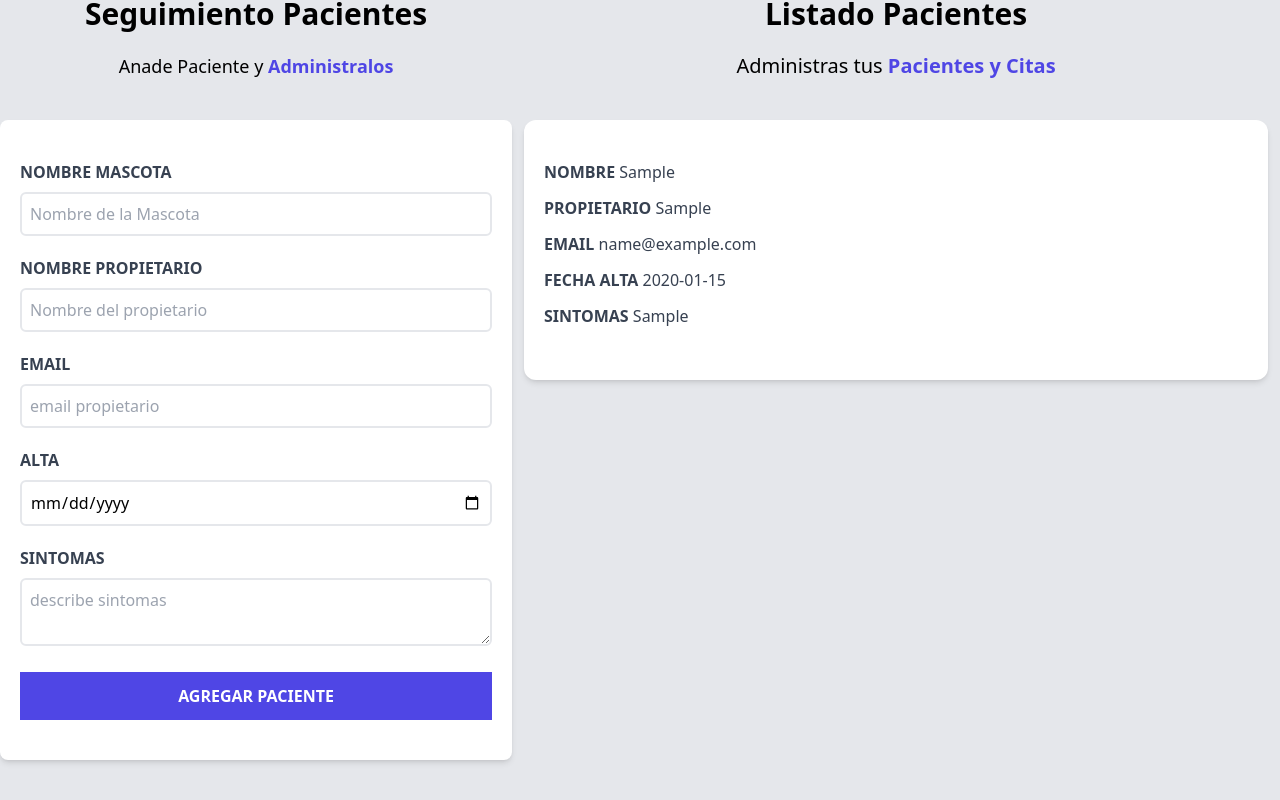
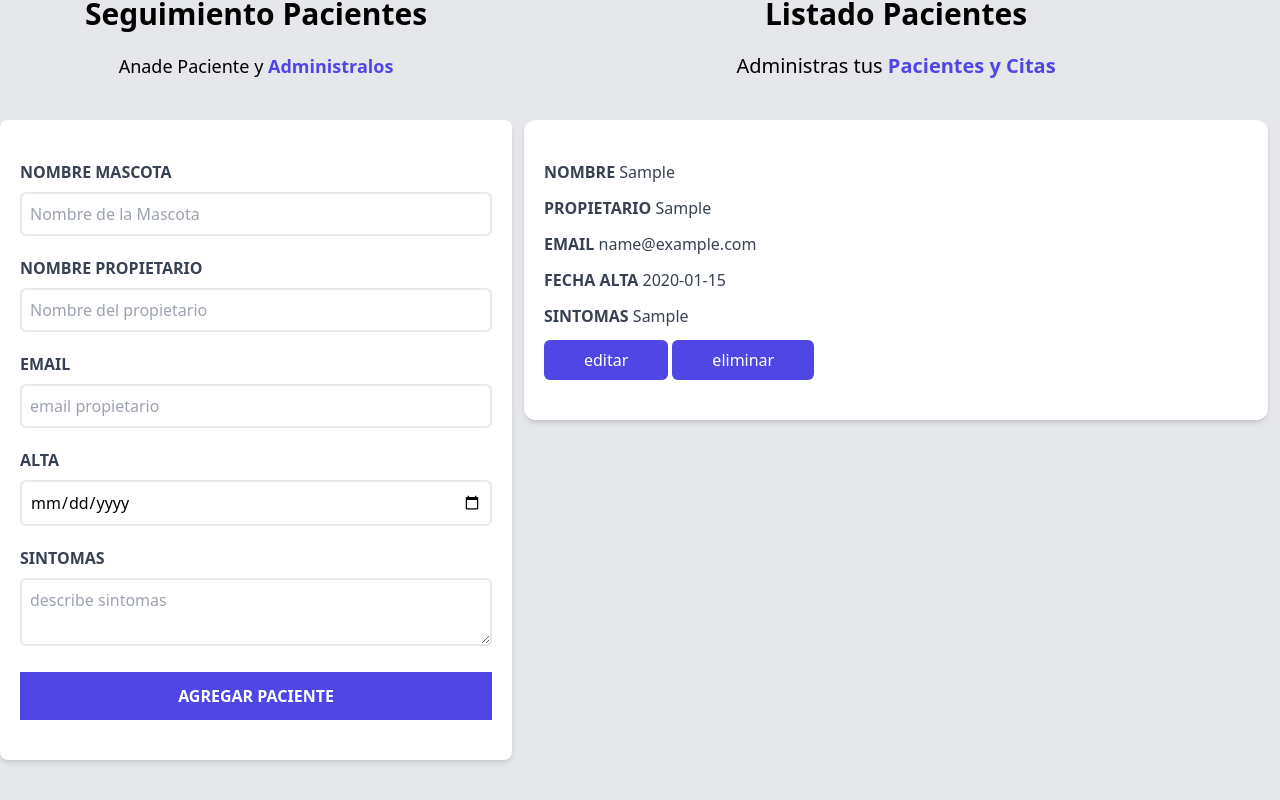
Before and after one commit to antdev1987/pacientes, a React (Vite) app: page / in a window 1280 px wide. Both pictures are taken after typing "Sample", "Sample", "name@example.com", "2020-01-15", "Sample" into the empty fields and a click on the input "agregar paciente". Shown: the part 196-996 px from the top of the page. Built offline with nearby package versions, Linux system fonts and the light colour scheme.

Commit message:
78 creando botones de editar y elimnar

```diff
--- a/src/components/ListadoPacientes.jsx
+++ b/src/components/ListadoPacientes.jsx
@@ -40,8 +40,6 @@ const ListadoPacientes = ({ pacientes }) => {
                   <Paciente key={paciente.id} paciente={paciente} />
                )
                )}
-
-
             </div>
          )}
 
--- a/src/components/Paciente.jsx
+++ b/src/components/Paciente.jsx
@@ -26,7 +26,26 @@ const Paciente = ({ paciente }) => {
          <p className='font-bold mb-3 text-gray-700 uppercase'>Sintomas {''}
             <span className='font-normal normal-case'>{sintomas}</span>
          </p>
+
+         <div>
+            <button
+               type='button'
+               className='py-2 px-10 bg-indigo-600 hover:bg-indigo-700 text-white rounded-md mr-1'
+            >
+               editar
+            </button>
+
+            <button
+               type='button'
+               className='py-2 px-10 bg-indigo-600 hover:bg-indigo-700 text-white rounded-md'
+            >
+               eliminar
+            </button>
+
+
+         </div>
       </div>
+
    )
 }
 
```
